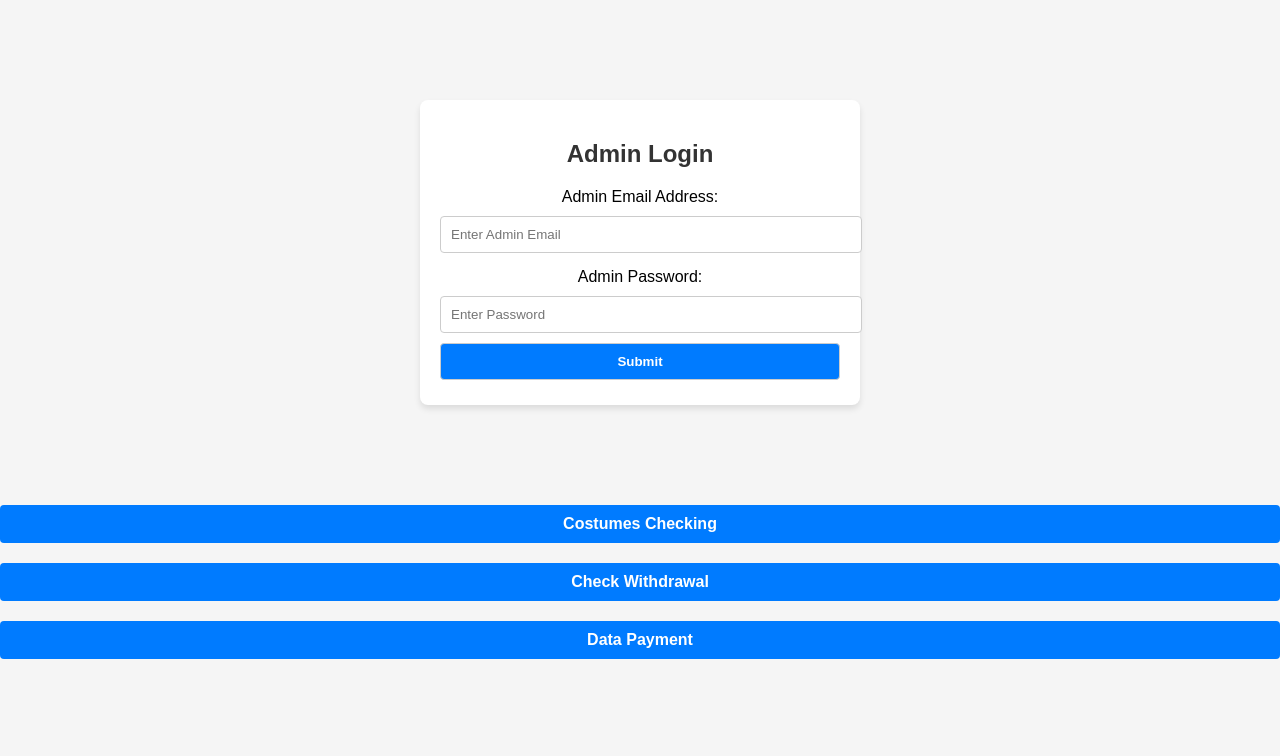
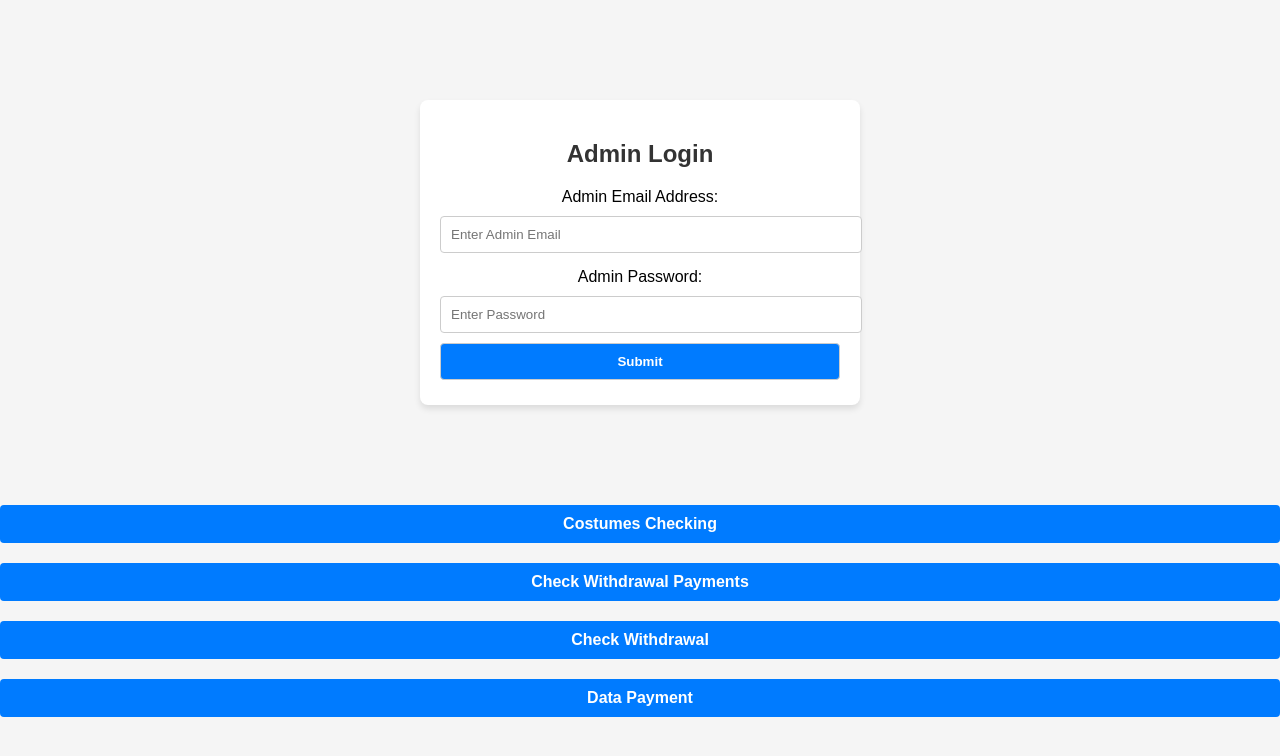
Before and after one commit to Lawali6683/agrofruit, a plain HTML site: page admin.html in a window 1280 px wide. Drawn offline with Linux system fonts and the light colour scheme.

Commit message:
Update admin.html
Signed-off-by: Haruna Lawali  <lawaliharuna943@gmail.com>

```diff
--- a/admin.html
+++ b/admin.html
@@ -235,6 +235,9 @@
        <a href="costumesChecking.html" class="link-btn">Costumes Checking</a>
   </p>
 
+<p>
+       <a href="payment.html" class="link-btn">Check Withdrawal Payments</a>
+  </p>
 
   <p>
        <a href="comfim.html" class="link-btn">Check Withdrawal</a>
```
